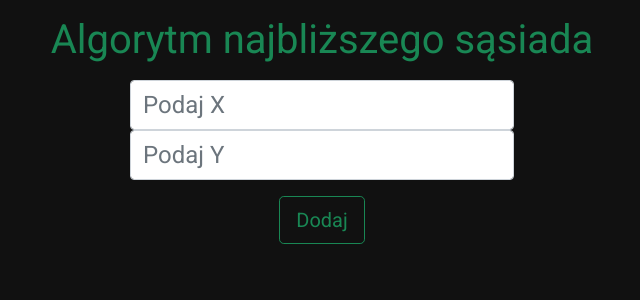
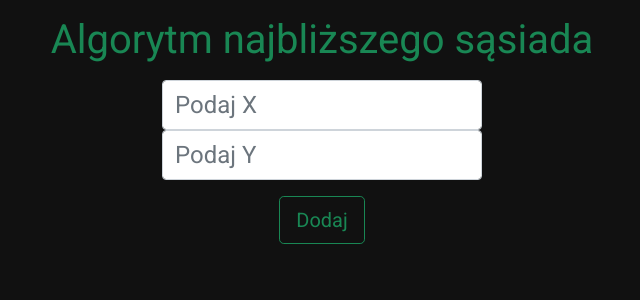
Before and after one commit to warzywko13/Problem-komiwoja-era, a React (Create React App) app: page / in a window 1280 px wide. Shown: the top 300 px of the page, without its empty margins (318-958 px from the left). Built offline with nearby package versions, Linux system fonts and the light colour scheme.

Commit message:
Poprawa responsywnosci

```diff
--- a/src/component/Canvas.js
+++ b/src/component/Canvas.js
@@ -1,4 +1,5 @@
 import { useRef, useEffect } from 'react'
+import '../style/Canvas.css'
 
 const Canvas = props => {
     const {points} = props
--- a/src/component/InsertForm.js
+++ b/src/component/InsertForm.js
@@ -9,12 +9,10 @@ const InsertForm = props => {
     return (
       <>
         <h1 className="text-center text-success">Algorytm najbliższego sąsiada</h1>
-        <div id="form">
+        <div id="form" className=" col-xs-10 col-md-6 col-lg-6 col-xl-3 m-auto">
           <Form.Group className="mb-3 text-center">
-            {/* <input placeholder="Podaj X" name="x" value={x} type="text" onChange={HandleForm}/> */}
-            <Form.Control type="text" placeholder="Podaj X" name="x" value={x} onChange={HandleForm} />
-            <Form.Control type="text" placeholder="Podaj Y" name="y" value={y} onChange={HandleForm} />
-
+              <Form.Control type="text" placeholder="Podaj X" name="x" value={x} onChange={HandleForm} />
+              <Form.Control type="text" placeholder="Podaj Y" name="y" value={y} onChange={HandleForm} />
             <Button variant="outline-success" onClick={AddToPoints} size="lg">Dodaj</Button>
           </Form.Group>
         </div>
--- a/src/style/Canvas.css
+++ b/src/style/Canvas.css
@@ -1,3 +1,6 @@
-canvas{
-    transform: rotate(0deg);
-}
+@media only screen and (max-width: 768px) {
+    canvas{
+        display: block;
+        margin: 1rem auto 0;
+    }
+  }
--- a/src/style/InsertForm.css
+++ b/src/style/InsertForm.css
@@ -1,10 +1,5 @@
 h1{
     margin: 1rem 0 1rem;
-}
-
-#form{
-    width: 30%;
-    margin: auto;
 }
 
 #form input{
```
Also changed, not shown: 1 other file (tests, documents, lock files or other folders).
